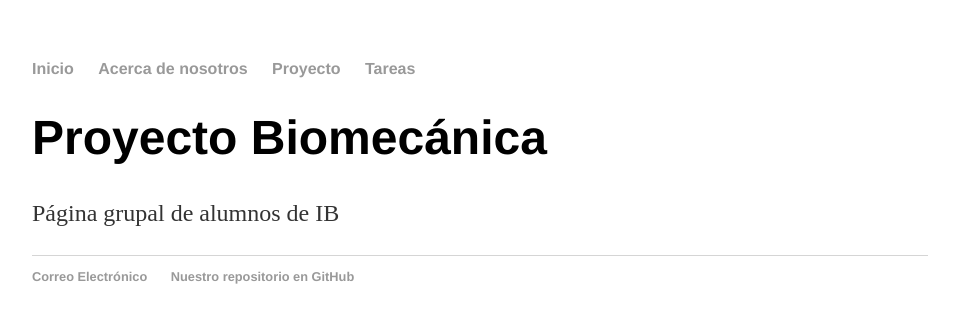
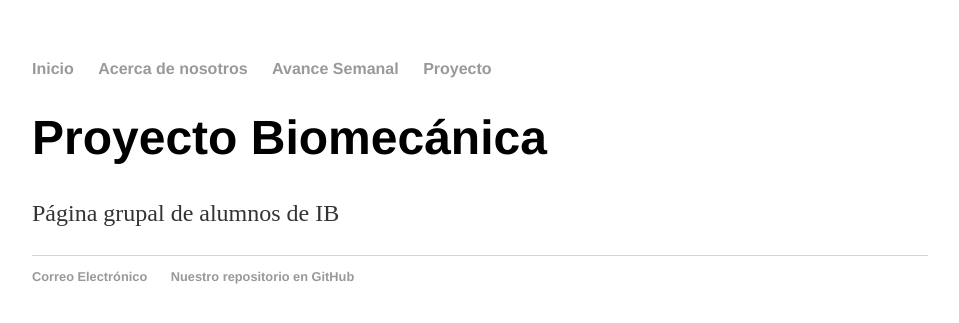
Before and after one commit to SebMelendez/ProyectoGP3, a Jekyll site: the page built from index.html, in a window 1280 px wide. Shown: the top 323 px of the page, without its empty margins (160-1119 px from the left). Built offline with Jekyll 4.4.1, drawn with Linux system fonts in a browser that asks for light colours; part of the change alters nothing that is shown.

Commit message:
Update default.html

```diff
--- a/_layouts/default.html
+++ b/_layouts/default.html
@@ -9,8 +9,9 @@
             <ul>
                 <li><a href="/">Inicio</a></li>
                 <li><a href="/about">Acerca de nosotros</a></li>
+                 <li><a href="/tareas">Avance Semanal</a></li>
                 <li><a href="/project">Proyecto</a></li>
-                <li><a href="/tareas">Tareas</a></li>
+
              </ul>
              </nav>
              <div class="container">
@@ -20,8 +21,8 @@
               </div>
               <footer>
               <ul>
-                    <li><a href="mailto: pierre.padilla.h@upch.pe">Correo Electrónico</a></li>
-                    <li><a href="https://github.com/pgpadilla/">Nuestro repositorio en GitHub</a></li>
+                    <li><a href="mailto: sebastian.melendez@upch.pe gloria.moron@upch.pe yhanira.medina@upch alberto.yauri@upch.pe ">Correo Electrónico</a></li>
+                    <li><a href="https://github.com/proyectpgp3/">Nuestro repositorio en GitHub</a></li>
                 </ul>
                 </footer>
          </body>
```
